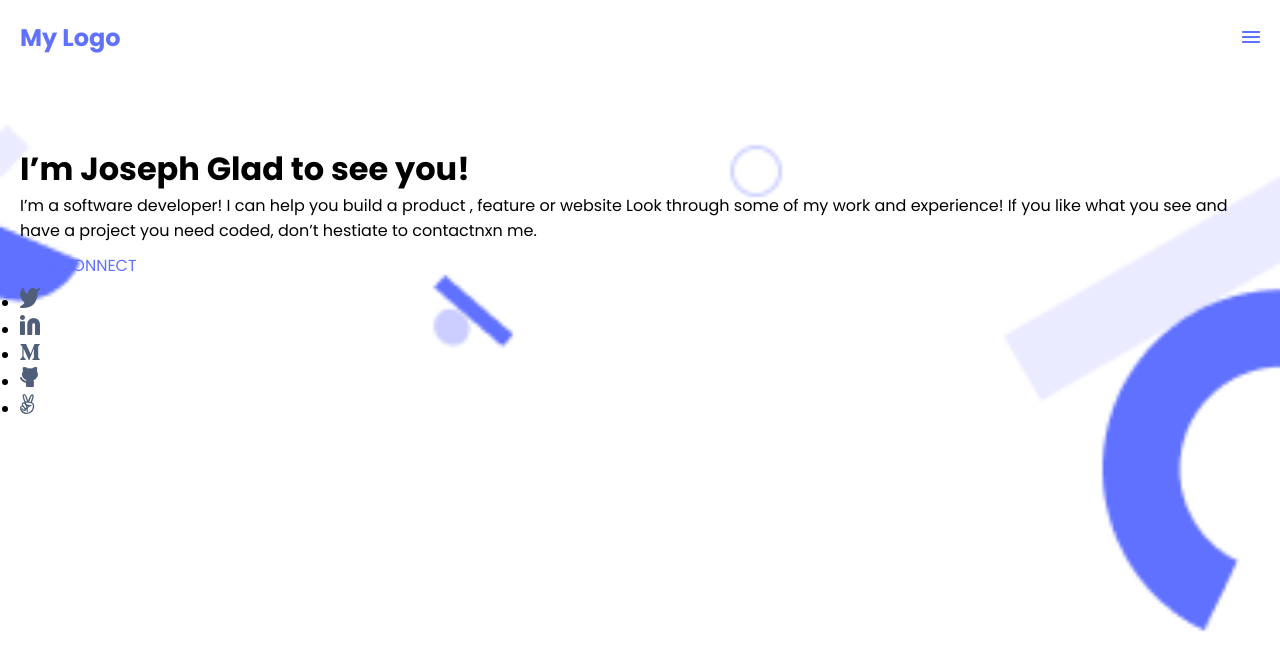
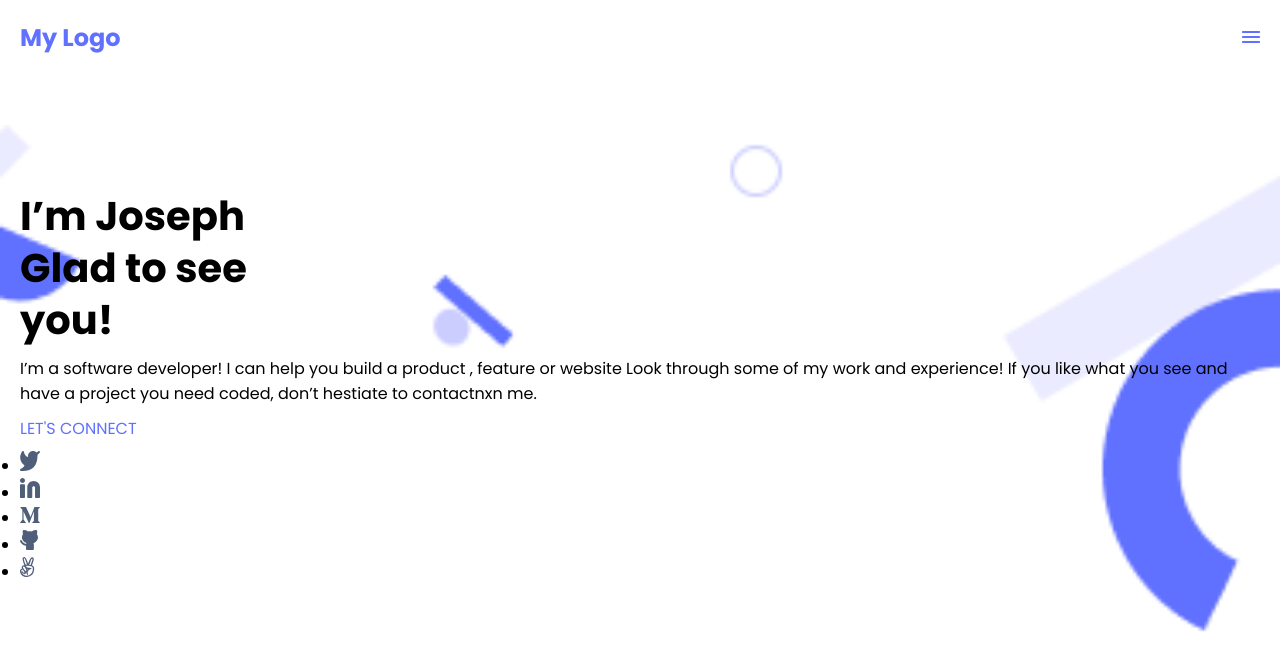
Before and after one commit to jodrack07/Portofolio, a website: page index.html in a window 1280 px wide. Drawn offline with Linux system fonts and the light colour scheme.

Commit message:
Add showcase layout to the showcase section

```diff
--- a/style.css
+++ b/style.css
@@ -31,6 +31,8 @@ a {
 }
 
 .showcase {
+  display: flex;
+  flex-direction: column;
   background-image: url("./img/header-shapes-mobile.png");
   background-size: cover;
   background-repeat: no-repeat;
@@ -38,7 +40,7 @@ a {
   padding: 20px;
 }
 
-.showcase h2 {
+.showcase h1 {
   padding-top: 45px;
   font-size: 40px;
   width: 300px;
```
